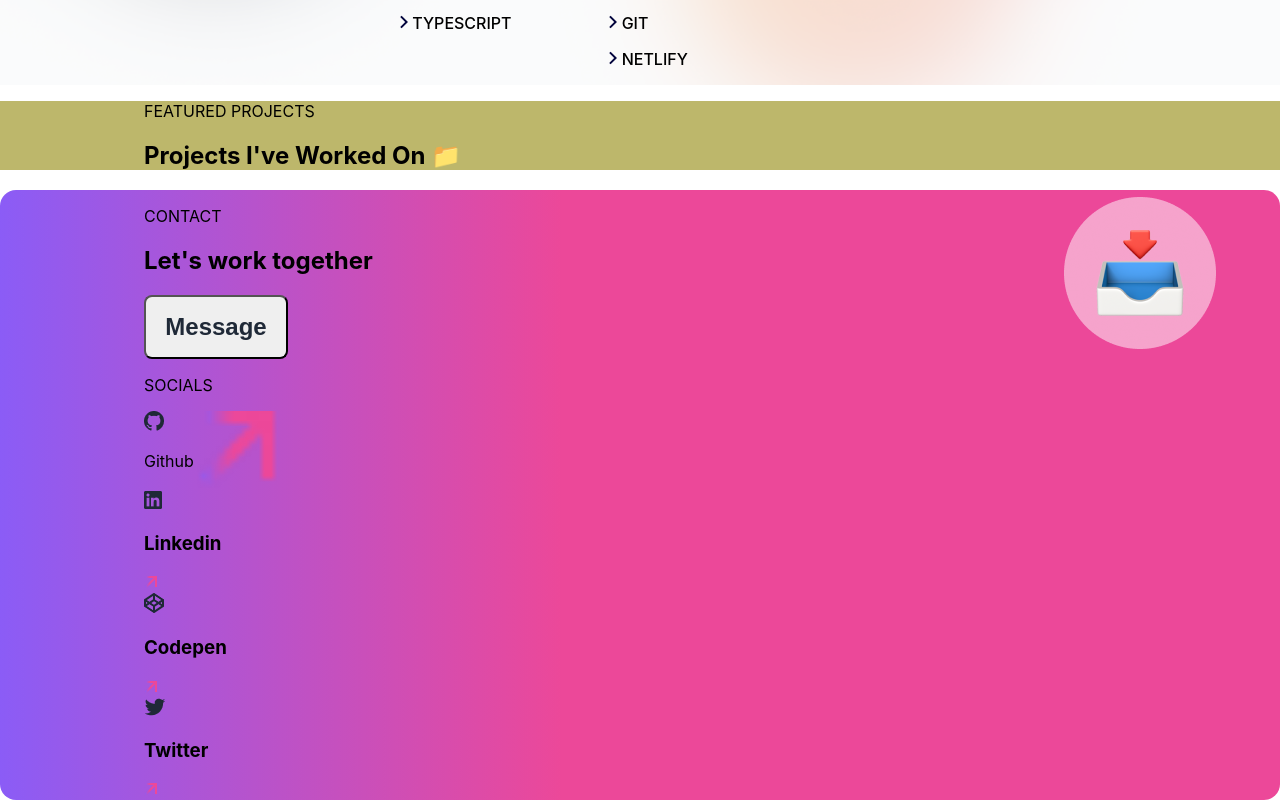
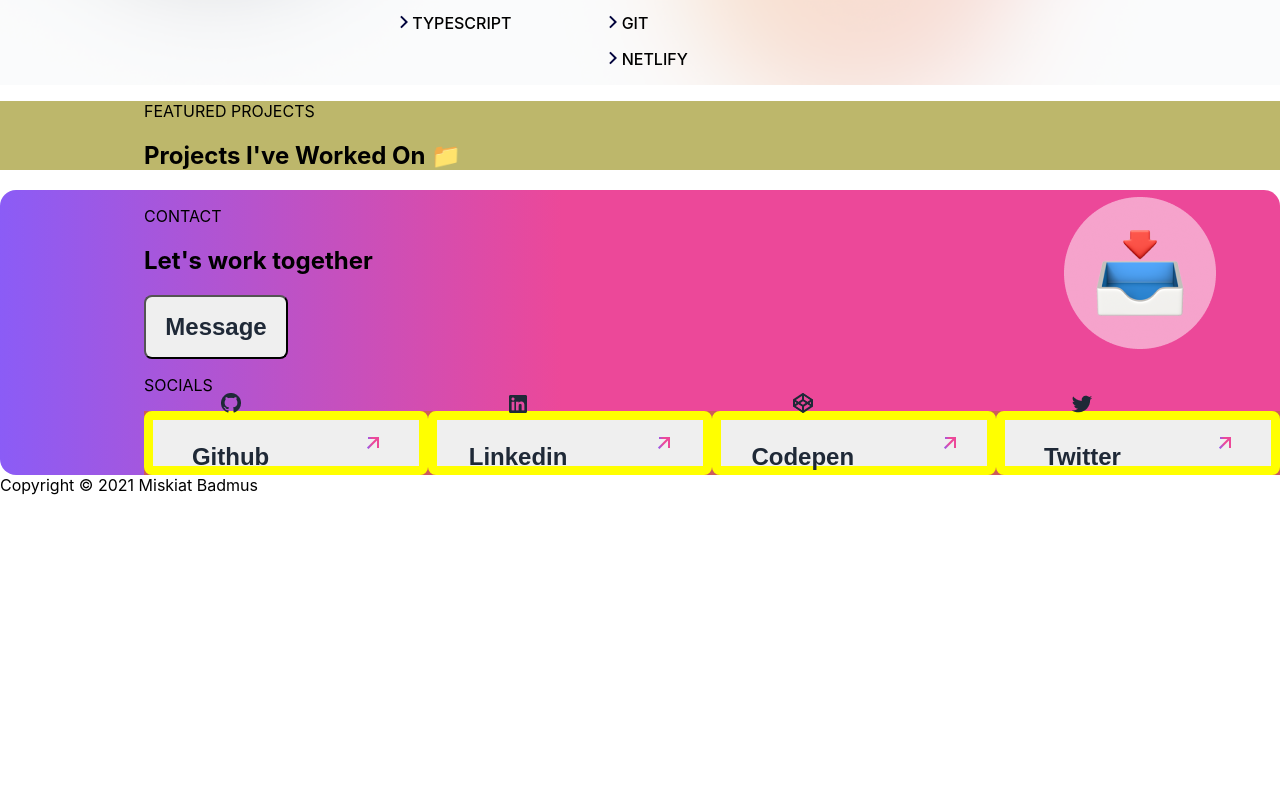
Before and after one commit to miskiat/Port-Folio, a Next.js app: page / in a window 1280 px wide. Shown: the part 1265-2065 px from the top of the page. After the commit the page ends 1760 px from the top, so only its background shows below. Built offline with nearby package versions, Linux system fonts and the light colour scheme.

Commit message:
forth section

```diff
--- a/component/Contact.tsx
+++ b/component/Contact.tsx
@@ -16,37 +16,39 @@ const Contact = () => {
       </div>
       <section>
         <p>SOCIALS</p>
-        <div className={styles.github}>
+        <section className={styles.app}>
+          <button className={styles.github}>
             <div>
               <img src="github.png" />
               <p>Github</p>
             </div>
             <img src="pink-arrow.png" />
-        </div>
-        <div>
+          </button>
+          <button className={styles.github}>
             <div>
               <img src="linkedin.png" />
-            <h1>Linkedin</h1>
+              <p>Linkedin</p>
             </div>
 
             <img src="pink-arrow.png" />
-        </div>
-        <div>
+          </button>
+          <button className={styles.github}>
             <div>
               <img src="codepen.png" />
-            <h1>Codepen</h1>
+              <p>Codepen</p>
             </div>
 
             <img src="pink-arrow.png" />
-        </div>
-        <div>
+          </button>
+          <button className={styles.github}>
             <div>
               <img src="twitter.png" />
-            <h1>Twitter</h1>
+              <p>Twitter</p>
             </div>
 
             <img src="pink-arrow.png" />
-        </div>
+          </button>
+        </section>
       </section>
     </section>
   );
--- /dev/null
+++ b/component/Footer.tsx
@@ -0,0 +1,12 @@
+import React from "react";
+import styles from "./../styles/Home.module.scss";
+
+const Footer = () => {
+  return (
+    <section className={styles.footer}>
+      <div>Copyright © 2021 Miskiat Badmus</div>
+    </section>
+  );
+};
+
+export default Footer;
--- a/pages/index.tsx
+++ b/pages/index.tsx
@@ -7,6 +7,7 @@ import styles from "../styles/Home.module.scss";
 import About from "../component/About";
 import Project from "../component/Project";
 import Contact from "../component/Contact";
+import Footer from "../component/Footer";
 
 const Home: NextPage = () => {
   return (
@@ -15,6 +16,7 @@ const Home: NextPage = () => {
       <About />
       <Project />
       <Contact />
+      <Footer />
     </div>
   );
 };
--- a/styles/Home.module.scss
+++ b/styles/Home.module.scss
@@ -152,9 +152,18 @@
     border-radius: 8px;
     color: #1f2937;
   }
+  .app {
+    display: flex;
+
+    background-color: indianred;
+  }
   .github {
     display: flex;
-    height: 5rem;
-    width: 10rem;
+    justify-content: space-evenly;
+    align-items: center;
+    gap: 4rem;
+    border: 9px solid yellow;
+    width: 30rem;
+    cursor: pointer;
   }
 }
```
Lines whose indentation alone changed are shown as unchanged.
